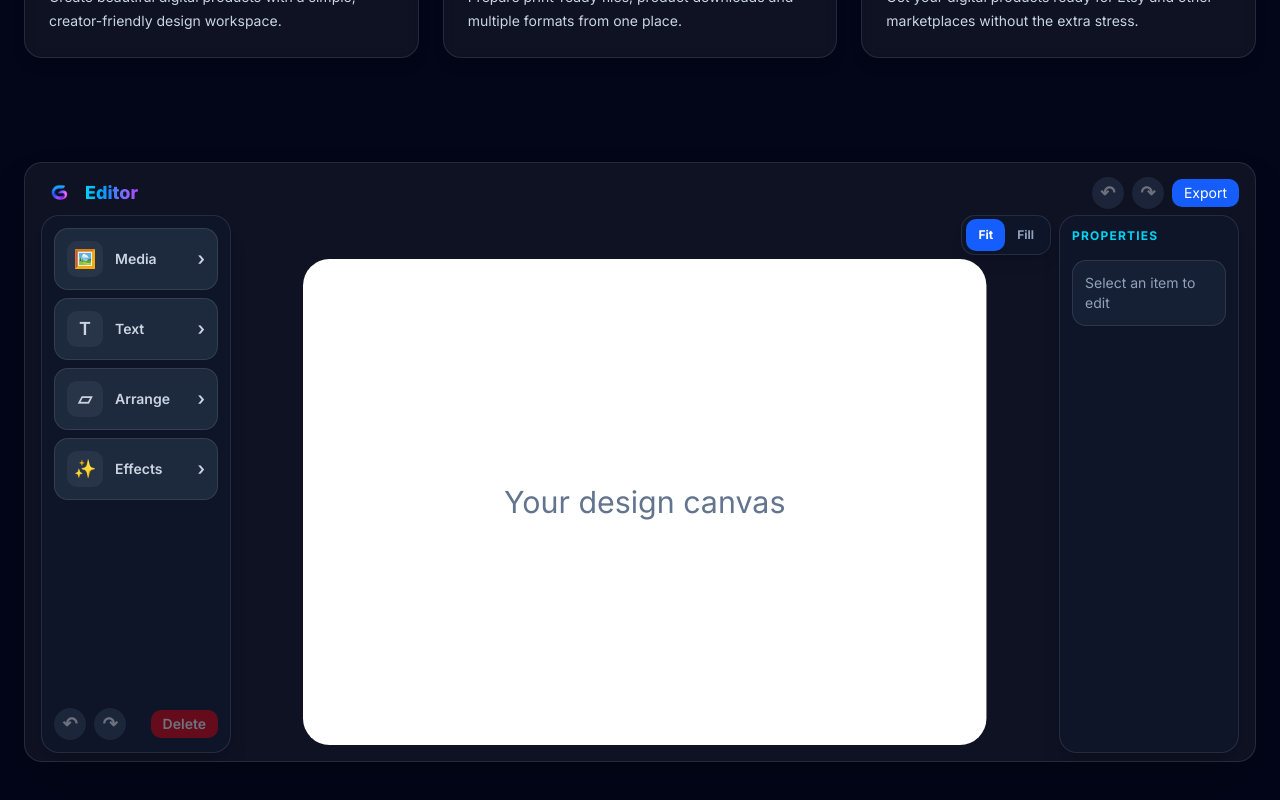
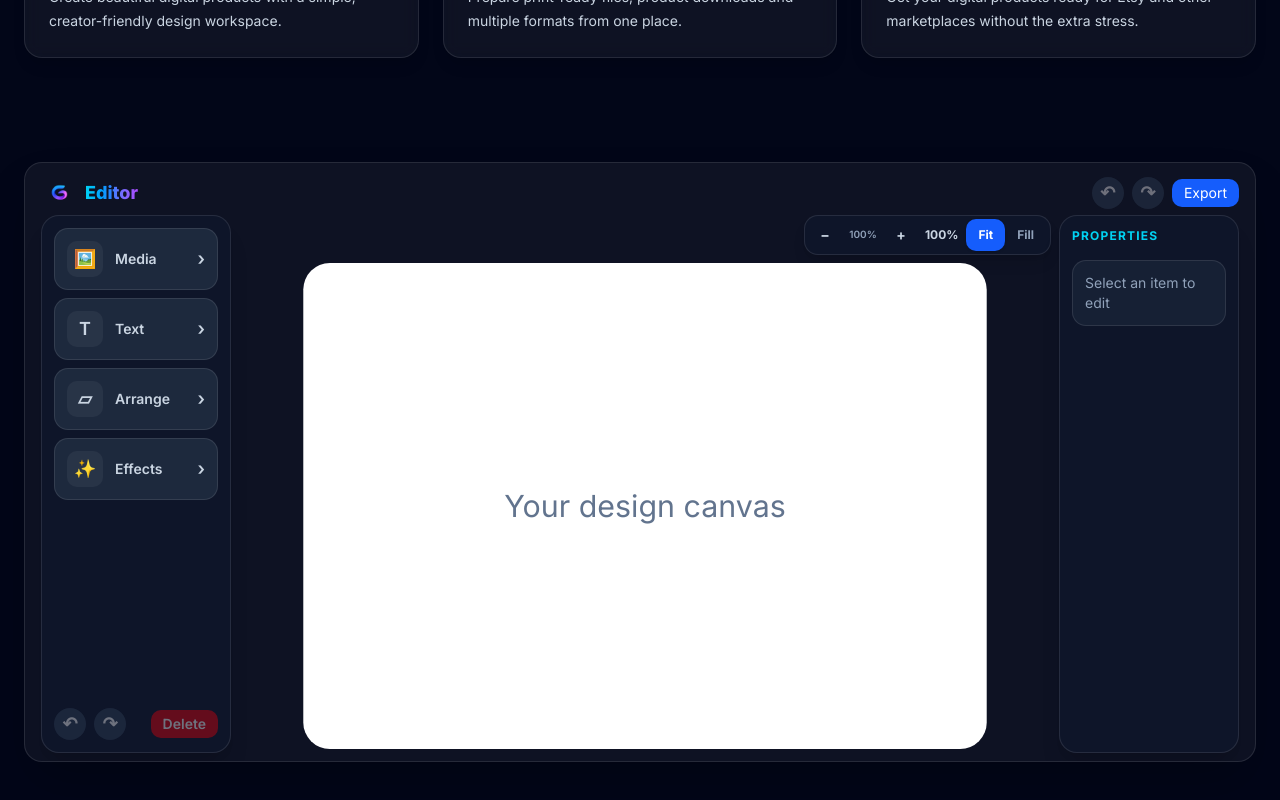
Before and after one commit to Stewey95/yourdesign, a Next.js app: page / in a window 1280 px wide. Shown: the part 934-1734 px from the top of the page. Built offline with nearby package versions, Linux system fonts and the light colour scheme; a web font is replaced by a local one.

Commit message:
Add canvas zoom and pan viewport

```diff
--- a/components/EditorPreview.tsx
+++ b/components/EditorPreview.tsx
@@ -23,6 +23,10 @@ import {
   SNAP_THRESHOLD,
 } from "./editor/editor.constants";
 import useEditorHistory from "./editor/useEditorHistory";
+import {
+  getCanvasDisplayScale,
+  screenPointToCanvas,
+} from "./editor/editor.viewport";
 import type {
   DesignItem,
   Position,
@@ -76,15 +80,19 @@ const getSnappedPosition = (
   event: React.PointerEvent<HTMLDivElement>,
   canvasBounds: DOMRect
 ): Position => {
-  const scaleX = canvasBounds.width / LOGICAL_CANVAS_WIDTH;
-  const scaleY = canvasBounds.height / LOGICAL_CANVAS_HEIGHT;
-  const rawX = (event.clientX - canvasBounds.left) / scaleX;
-  const rawY = (event.clientY - canvasBounds.top) / scaleY;
+  const displayScale = getCanvasDisplayScale(canvasBounds);
+  const canvasPoint = screenPointToCanvas(
+    event.clientX,
+    event.clientY,
+    canvasBounds
+  );
+  const rawX = canvasPoint.x;
+  const rawY = canvasPoint.y;
 
   const canvasCentreX = LOGICAL_CANVAS_WIDTH / 2;
   const canvasCentreY = LOGICAL_CANVAS_HEIGHT / 2;
   const activeSnapThreshold =
-  (event.pointerType === "touch" ? 18 : SNAP_THRESHOLD) / scaleX;
+  (event.pointerType === "touch" ? 18 : SNAP_THRESHOLD) / displayScale;
 
   const snapToVerticalCentre =
     Math.abs(rawX - canvasCentreX) <= activeSnapThreshold;
@@ -998,7 +1006,7 @@ if (direction === "back") {
     const startHeight = item.size.height;
     const canvasBounds = canvasRef.current?.getBoundingClientRect();
     const displayScale = canvasBounds
-      ? canvasBounds.width / LOGICAL_CANVAS_WIDTH
+      ? getCanvasDisplayScale(canvasBounds)
       : 1;
 
     const resize = (moveEvent: PointerEvent) => {
@@ -1045,7 +1053,7 @@ if (direction === "back") {
     const verticalDirection = corner.startsWith("bottom") ? 1 : -1;
     const canvasBounds = canvasRef.current?.getBoundingClientRect();
     const displayScale = canvasBounds
-      ? canvasBounds.width / LOGICAL_CANVAS_WIDTH
+      ? getCanvasDisplayScale(canvasBounds)
       : 1;
 
     const resize = (moveEvent: PointerEvent) => {
--- a/components/editor/CanvasItem.tsx
+++ b/components/editor/CanvasItem.tsx
@@ -54,6 +54,7 @@ export default function CanvasItem(props: CanvasItemProps) {
 
   return (
     <div
+      data-canvas-item-id={item.id}
       className={`absolute ${
         selected
           ? item.type === "text"
--- a/components/editor/CanvasViewModeControl.tsx
+++ b/components/editor/CanvasViewModeControl.tsx
@@ -4,19 +4,72 @@ export type CanvasViewMode = "fit" | "fill";
 
 type CanvasViewModeControlProps = {
   mode: CanvasViewMode;
+  zoom: number;
   onChange: (mode: CanvasViewMode) => void;
+  onZoomIn: () => void;
+  onZoomOut: () => void;
+  onReset: () => void;
+  onFit: () => void;
 };
 
 export default function CanvasViewModeControl({
   mode,
+  zoom,
   onChange,
+  onZoomIn,
+  onZoomOut,
+  onReset,
+  onFit,
 }: CanvasViewModeControlProps) {
+  const stopPointerDown = (event: React.PointerEvent<HTMLButtonElement>) => {
+    event.preventDefault();
+    event.stopPropagation();
+  };
+
   return (
     <div
       data-editor-retain-selection
       className="flex h-10 items-center rounded-xl border border-white/10 bg-slate-900/95 p-1 shadow-lg"
-      aria-label="Canvas view mode"
+      aria-label="Canvas viewport controls"
     >
+      <button
+        type="button"
+        aria-label="Zoom out"
+        title="Zoom out"
+        onPointerDown={stopPointerDown}
+        onClick={onZoomOut}
+        disabled={zoom <= 0.25}
+        className="flex h-8 w-8 items-center justify-center rounded-lg text-sm font-bold text-slate-300 transition hover:bg-slate-800 hover:text-white disabled:opacity-40"
+      >
+        −
+      </button>
+      <span
+        aria-live="polite"
+        className="w-11 text-center text-[10px] font-semibold text-slate-400"
+      >
+        {Math.round(zoom * 100)}%
+      </span>
+      <button
+        type="button"
+        aria-label="Zoom in"
+        title="Zoom in"
+        onPointerDown={stopPointerDown}
+        onClick={onZoomIn}
+        disabled={zoom >= 5}
+        className="flex h-8 w-8 items-center justify-center rounded-lg text-sm font-bold text-slate-300 transition hover:bg-slate-800 hover:text-white disabled:opacity-40"
+      >
+        +
+      </button>
+      <button
+        type="button"
+        aria-label="Reset zoom to 100%"
+        title="Reset zoom to 100%"
+        onPointerDown={stopPointerDown}
+        onClick={onReset}
+        className="h-8 rounded-lg px-2 text-xs font-bold text-slate-300 transition hover:bg-slate-800 hover:text-white"
+      >
+        100%
+      </button>
       {(["fit", "fill"] as const).map((viewMode) => {
         const active = mode === viewMode;
         const label = viewMode === "fit" ? "Fit" : "Fill";
@@ -32,7 +85,13 @@ export default function CanvasViewModeControl({
               event.preventDefault();
               event.stopPropagation();
             }}
-            onClick={() => onChange(viewMode)}
+            onClick={() => {
+              if (viewMode === "fit") {
+                onFit();
+              } else {
+                onChange(viewMode);
+              }
+            }}
             className={`h-8 rounded-lg px-3 text-xs font-bold transition ${
               active
                 ? "bg-blue-600 text-white shadow-sm"
--- a/components/editor/EditorCanvas.tsx
+++ b/components/editor/EditorCanvas.tsx
@@ -22,6 +22,10 @@ import type {
   TextDesignItem,
 } from "./editor.types";
 import type { CanvasViewMode } from "./CanvasViewModeControl";
+import {
+  clampViewportZoom,
+  type EditorViewport,
+} from "./editor.viewport";
 
 type EditorCanvasProps = {
   canvasRef: RefObject<HTMLDivElement | null>;
@@ -100,7 +104,27 @@ export default function EditorCanvas({
     width: number;
     height: number;
   } | null>(null);
-  const [displayScale, setDisplayScale] = useState(1);
+  const viewportGestureRef = useRef<
+    | { mode: "item" }
+    | {
+        mode: "viewport";
+        startDistance: number;
+        startCenterX: number;
+        startCenterY: number;
+        startZoom: number;
+        startPanX: number;
+        startPanY: number;
+        workspaceCenterX: number;
+        workspaceCenterY: number;
+      }
+    | null
+  >(null);
+  const [baseScale, setBaseScale] = useState(1);
+  const [viewport, setViewport] = useState<EditorViewport>({
+    zoom: 1,
+    panX: 0,
+    panY: 0,
+  });
   const [isDesktopLayout, setIsDesktopLayout] = useState(false);
 
   const updateDisplayScale = useCallback(() => {
@@ -147,7 +171,7 @@ export default function EditorCanvas({
 
     setIsDesktopLayout(isDesktop);
 
-    setDisplayScale((currentScale) =>
+    setBaseScale((currentScale) =>
       Math.abs(currentScale - nextScale) > 0.001
         ? nextScale
         : currentScale
@@ -188,6 +212,173 @@ export default function EditorCanvas({
     };
   }, [updateDisplayScale]);
 
+  const zoomAtPoint = useCallback(
+    (requestedZoom: number, clientX?: number, clientY?: number) => {
+      const workspace = workspaceRef.current;
+
+      if (!workspace) return;
+
+      const workspaceBounds = workspace.getBoundingClientRect();
+      const anchorX =
+        (clientX ?? workspaceBounds.left + workspaceBounds.width / 2) -
+        workspaceBounds.left -
+        workspaceBounds.width / 2;
+      const anchorY =
+        (clientY ?? workspaceBounds.top + workspaceBounds.height / 2) -
+        workspaceBounds.top -
+        workspaceBounds.height / 2;
+
+      setViewport((currentViewport) => {
+        const nextZoom = clampViewportZoom(requestedZoom);
+        const zoomRatio = nextZoom / currentViewport.zoom;
+
+        return {
+          zoom: nextZoom,
+          panX:
+            anchorX -
+            (anchorX - currentViewport.panX) * zoomRatio,
+          panY:
+            anchorY -
+            (anchorY - currentViewport.panY) * zoomRatio,
+        };
+      });
+    },
+    []
+  );
+
+  const resetViewport = useCallback(() => {
+    setViewport({ zoom: 1, panX: 0, panY: 0 });
+  }, []);
+
+  const fitViewport = () => {
+    onViewModeChange("fit");
+    resetViewport();
+  };
+
+  const changeViewMode = (mode: CanvasViewMode) => {
+    onViewModeChange(mode);
+    resetViewport();
+  };
+
+  const getTouchGesture = (touches: React.TouchList) => {
+    const firstTouch = touches[0];
+    const secondTouch = touches[1];
+    const deltaX = firstTouch.clientX - secondTouch.clientX;
+    const deltaY = firstTouch.clientY - secondTouch.clientY;
+
+    return {
+      distance: Math.hypot(deltaX, deltaY),
+      centerX: (firstTouch.clientX + secondTouch.clientX) / 2,
+      centerY: (firstTouch.clientY + secondTouch.clientY) / 2,
+    };
+  };
+
+  const startTouchGesture: React.TouchEventHandler<HTMLDivElement> = (
+    event
+  ) => {
+    if (event.touches.length !== 2) return;
+
+    const target = event.target;
+    const selectedItemTarget =
+      target instanceof HTMLElement &&
+      selectedItemId !== null &&
+      target.closest(`[data-canvas-item-id="${selectedItemId}"]`);
+
+    if (selectedItemTarget) {
+      viewportGestureRef.current = { mode: "item" };
+      onTouchStartCapture(event);
+      return;
+    }
+
+    const workspace = workspaceRef.current;
+
+    if (!workspace) return;
+
+    event.preventDefault();
+    event.stopPropagation();
+
+    const gesture = getTouchGesture(event.touches);
+    const workspaceBounds = workspace.getBoundingClientRect();
+
+    viewportGestureRef.current = {
+      mode: "viewport",
+      startDistance: gesture.distance,
+      startCenterX: gesture.centerX,
+      startCenterY: gesture.centerY,
+      startZoom: viewport.zoom,
+      startPanX: viewport.panX,
+      startPanY: viewport.panY,
+      workspaceCenterX: workspaceBounds.left + workspaceBounds.width / 2,
+      workspaceCenterY: workspaceBounds.top + workspaceBounds.height / 2,
+    };
+  };
+
+  const moveTouchGesture: React.TouchEventHandler<HTMLDivElement> = (
+    event
+  ) => {
+    const activeGesture = viewportGestureRef.current;
+
+    if (!activeGesture || event.touches.length !== 2) return;
+
+    if (activeGesture.mode === "item") {
+      onTouchMoveCapture(event);
+      return;
+    }
+
+    event.preventDefault();
+    event.stopPropagation();
+
+    const gesture = getTouchGesture(event.touches);
+    const startDistance = activeGesture.startDistance;
+    const startZoom = activeGesture.startZoom;
+    const startCenterX = activeGesture.startCenterX;
+    const startCenterY = activeGesture.startCenterY;
+    const startPanX = activeGesture.startPanX;
+    const startPanY = activeGesture.startPanY;
+    const workspaceCenterX = activeGesture.workspaceCenterX;
+    const workspaceCenterY = activeGesture.workspaceCenterY;
+    const nextZoom = clampViewportZoom(
+      startZoom * (gesture.distance / startDistance)
+    );
+    const zoomRatio = nextZoom / startZoom;
+    const startAnchorX = startCenterX - workspaceCenterX;
+    const startAnchorY = startCenterY - workspaceCenterY;
+
+    setViewport({
+      zoom: nextZoom,
+      panX:
+        startPanX +
+        (gesture.centerX - startCenterX) +
+        (1 - zoomRatio) * (startAnchorX - startPanX),
+      panY:
+        startPanY +
+        (gesture.centerY - startCenterY) +
+        (1 - zoomRatio) * (startAnchorY - startPanY),
+    });
+  };
+
+  const endTouchGesture: React.TouchEventHandler<HTMLDivElement> = (
+    event
+  ) => {
+    if (viewportGestureRef.current?.mode === "item") {
+      onTouchEndCapture(event);
+    }
+
+    viewportGestureRef.current = null;
+  };
+
+  const cancelTouchGesture: React.TouchEventHandler<HTMLDivElement> = (
+    event
+  ) => {
+    if (viewportGestureRef.current?.mode === "item") {
+      onTouchCancelCapture(event);
+    }
+
+    viewportGestureRef.current = null;
+  };
+
+  const displayScale = baseScale * viewport.zoom;
+
   return (
     <div className="order-first min-w-0 md:order-none md:flex md:h-full md:min-h-0 md:flex-col">
       <div
@@ -197,12 +388,43 @@ export default function EditorCanvas({
         <div>{toolbar}</div>
         <CanvasViewModeControl
           mode={viewMode}
-          onChange={onViewModeChange}
+          zoom={viewport.zoom}
+          onChange={changeViewMode}
+          onZoomIn={() => zoomAtPoint(viewport.zoom * 1.25)}
+          onZoomOut={() => zoomAtPoint(viewport.zoom / 1.25)}
+          onReset={resetViewport}
+          onFit={fitViewport}
         />
       </div>
 
       <div
         ref={workspaceRef}
+        data-editor-retain-selection
+        onWheel={(event) => {
+          if (!window.matchMedia("(min-width: 768px)").matches) return;
+
+          event.preventDefault();
+
+          if (event.ctrlKey || event.metaKey) {
+            const zoomFactor = Math.exp(-event.deltaY * 0.002);
+
+            zoomAtPoint(
+              viewport.zoom * zoomFactor,
+              event.clientX,
+              event.clientY
+            );
+          } else {
+            setViewport((currentViewport) => ({
+              ...currentViewport,
+              panX: currentViewport.panX - event.deltaX,
+              panY: currentViewport.panY - event.deltaY,
+            }));
+          }
+        }}
+        onTouchStartCapture={startTouchGesture}
+        onTouchMoveCapture={moveTouchGesture}
+        onTouchEndCapture={endTouchGesture}
+        onTouchCancelCapture={cancelTouchGesture}
         className={`relative w-full overflow-hidden md:min-h-0 md:flex-1 md:overflow-x-hidden md:px-2 md:pb-2 ${
           viewMode === "fill"
             ? "md:overflow-y-auto"
@@ -211,32 +433,23 @@ export default function EditorCanvas({
         style={{
           height: isDesktopLayout
             ? undefined
-            : LOGICAL_CANVAS_HEIGHT * displayScale,
+            : LOGICAL_CANVAS_HEIGHT * baseScale,
         }}
       >
-        <div
-          className="relative mx-auto"
-          style={{
-            width: LOGICAL_CANVAS_WIDTH * displayScale,
-            height: LOGICAL_CANVAS_HEIGHT * displayScale,
-          }}
-        >
           <div
             ref={canvasRef}
-            onTouchStartCapture={onTouchStartCapture}
-            onTouchMoveCapture={onTouchMoveCapture}
-            onTouchEndCapture={onTouchEndCapture}
-            onTouchCancelCapture={onTouchCancelCapture}
             onPointerMove={onPointerMove}
             onPointerUp={onPointerUp}
             onPointerCancel={onPointerCancel}
             onPointerDown={onPointerDown}
-            className="absolute left-0 top-0 overflow-hidden rounded-xl bg-white text-slate-500 touch-none select-none"
+            className="absolute overflow-hidden rounded-xl bg-white text-slate-500 touch-none select-none"
             style={{
+              left: `calc(50% + ${viewport.panX}px)`,
+              top: `calc(50% + ${viewport.panY}px)`,
               width: LOGICAL_CANVAS_WIDTH,
               height: LOGICAL_CANVAS_HEIGHT,
-              transform: `scale(${displayScale})`,
-              transformOrigin: "top left",
+              transform: `translate(-50%, -50%) scale(${displayScale})`,
+              transformOrigin: "center",
               touchAction: "none",
               WebkitUserSelect: "none",
               userSelect: "none",
@@ -281,7 +494,6 @@ export default function EditorCanvas({
               )
             )}
           </div>
-        </div>
       </div>
     </div>
   );
--- /dev/null
+++ b/components/editor/editor.viewport.ts
@@ -0,0 +1,32 @@
+import {
+  LOGICAL_CANVAS_HEIGHT,
+  LOGICAL_CANVAS_WIDTH,
+} from "./editor.constants";
+
+export const MIN_VIEWPORT_ZOOM = 0.25;
+export const MAX_VIEWPORT_ZOOM = 5;
+
+export type EditorViewport = {
+  zoom: number;
+  panX: number;
+  panY: number;
+};
+
+export const clampViewportZoom = (zoom: number) =>
+  Math.min(MAX_VIEWPORT_ZOOM, Math.max(MIN_VIEWPORT_ZOOM, zoom));
+
+export const getCanvasDisplayScale = (bounds: DOMRect) =>
+  bounds.width / LOGICAL_CANVAS_WIDTH;
+
+export const screenPointToCanvas = (
+  clientX: number,
+  clientY: number,
+  bounds: DOMRect
+) => ({
+  x:
+    ((clientX - bounds.left) / bounds.width) *
+    LOGICAL_CANVAS_WIDTH,
+  y:
+    ((clientY - bounds.top) / bounds.height) *
+    LOGICAL_CANVAS_HEIGHT,
+});
```
